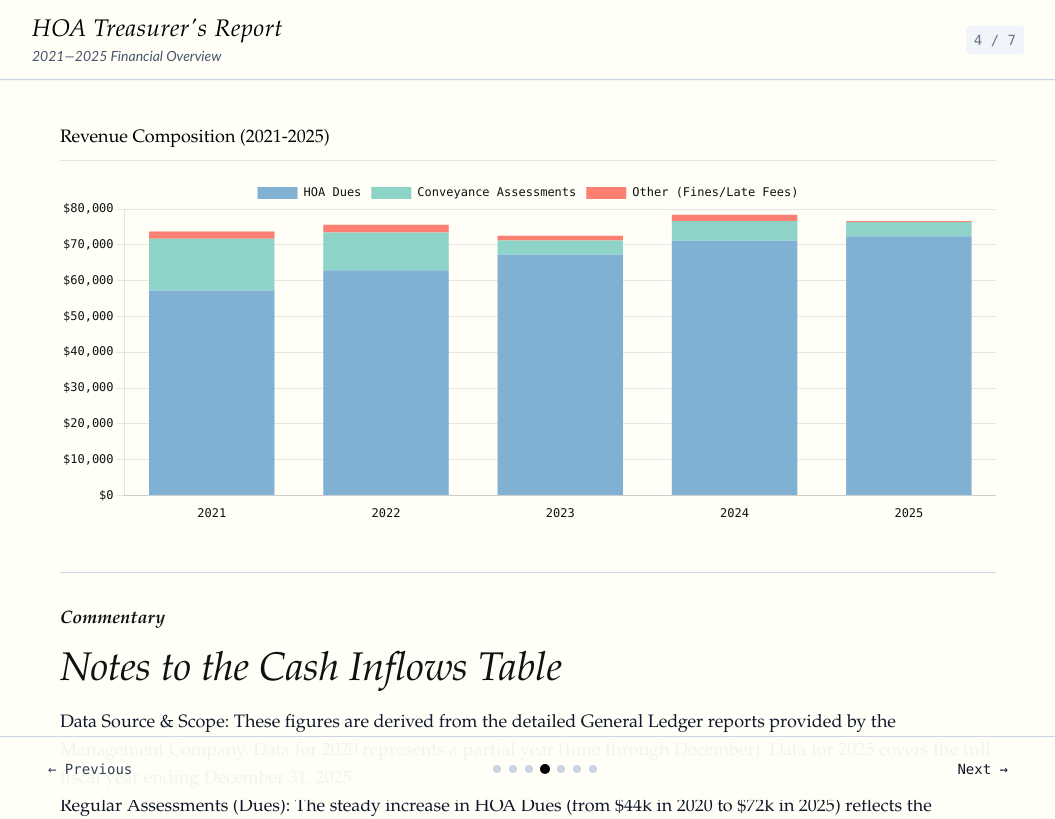
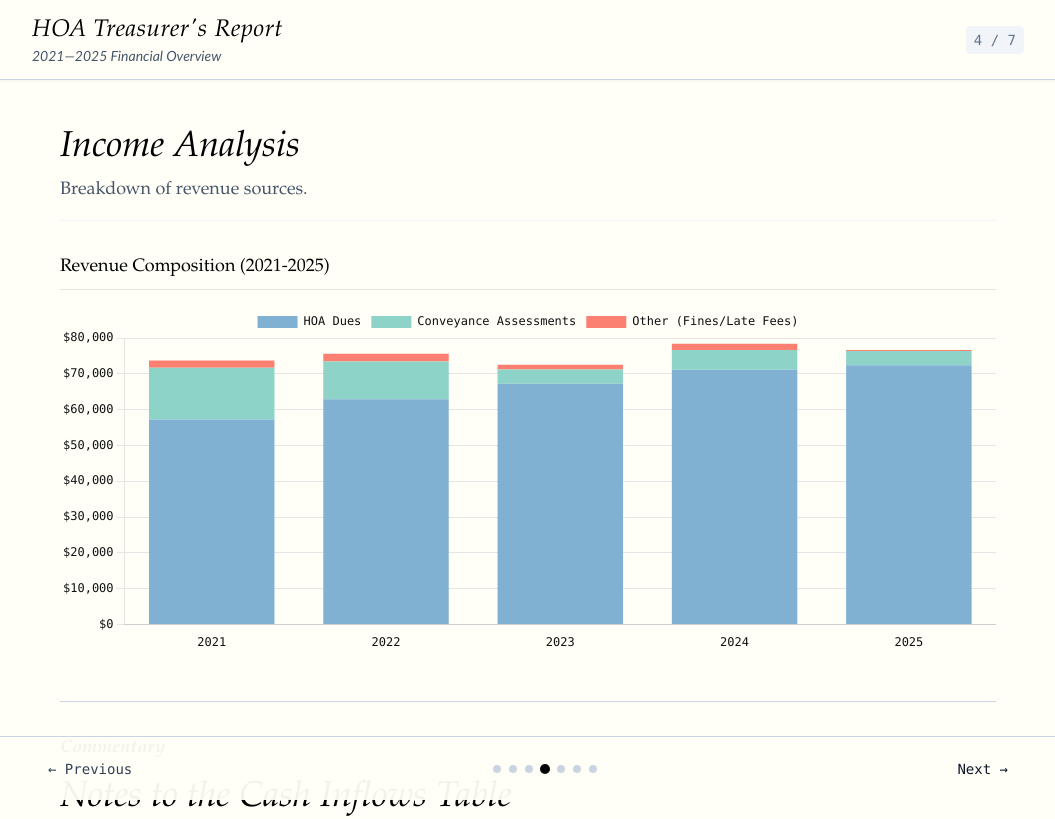
Before and after one commit to chadkirby/treasurer-reports, a React (Vite) app: page /#/income in a window 1280 px wide. Shown: the top 819 px of the page, without its empty margins (112-1167 px from the left). Built offline with nearby package versions, Linux system fonts and the light colour scheme.

Commit message:
adjust prose margins

```diff
--- a/src/components/Layout.jsx
+++ b/src/components/Layout.jsx
@@ -56,7 +56,7 @@ export default function Layout() {
       </header>
 
       {/* Main Content */}
-      <main className="flex-1 pt-36 pb-24 px-4 container mx-auto slide-content max-w-5xl text-lg">
+      <main className="flex-1 pt-32 pb-24 px-4 container mx-auto slide-content max-w-5xl text-lg">
         <div className="bg-transparent rounded-none p-0 min-h-full">
             <Outlet />
         </div>
--- a/src/components/ui/Slide.jsx
+++ b/src/components/ui/Slide.jsx
@@ -1,10 +1,12 @@
 export default function Slide({ title, subtitle, children }) {
   return (
     <div className="h-full flex flex-col animate-fade-in">
-      <div className="mb-8 pb-4">
-        <h1 className="text-4xl font-normal text-black font-serif italic mb-2">{title}</h1>
-        {subtitle && <p className="text-slate-600 text-lg font-serif">{subtitle}</p>}
-      </div>
+      {(title || subtitle) && (
+        <div className="mb-8 pb-4 border-b border-slate-100">
+          {title && <h1 className="text-4xl font-normal text-black font-serif italic mb-2">{title}</h1>}
+          {subtitle && <p className="text-slate-600 text-lg font-serif">{subtitle}</p>}
+        </div>
+      )}
       <div className="flex-1">
         {children}
       </div>
--- a/src/index.css
+++ b/src/index.css
@@ -65,7 +65,8 @@
 .container {
   max-width: 1000px;
   margin: 0 auto;
-  padding: 0 2rem;
+  padding-left: 2rem;
+  padding-right: 2rem;
 }
 
 /* Utility for Slide Deck feel */
@@ -91,3 +92,32 @@
   box-shadow: 0 4px 6px -1px rgb(0 0 0 / 0.1), 0 2px 4px -2px rgb(0 0 0 / 0.1);
   transition: all 0.2s ease-in-out;
 }
+
+/* Typography Overrides for Tufte Aesthetic */
+.prose h1, .prose h2, .prose h3 {
+    @apply font-serif italic text-black font-normal;
+}
+
+.prose h1 {
+    @apply text-4xl mb-6 mt-0;
+}
+
+.prose h2 {
+    @apply text-2xl mt-6 mb-3 border-b border-slate-200 pb-2;
+}
+
+.prose h3 {
+    @apply text-xl mt-6 mb-3;
+}
+
+.prose p {
+    @apply mb-6 leading-relaxed;
+}
+
+.prose ul, .prose ol {
+    @apply mb-8;
+}
+
+.prose li {
+    @apply mb-2;
+}
--- a/src/slides/Methodology.jsx
+++ b/src/slides/Methodology.jsx
@@ -5,8 +5,8 @@ import MarkdownBlock from '../components/ui/MarkdownBlock';
 export default function Methodology() {
   return (
     <Slide title={null} subtitle={null}>
-      <div className="h-full overflow-y-auto">
-          <MarkdownBlock filename="METHODOLOGY.md" />
+      <div className="">
+          <MarkdownBlock filename="METHODOLOGY.md" className="max-w-4xl" />
       </div>
     </Slide>
   );
```
